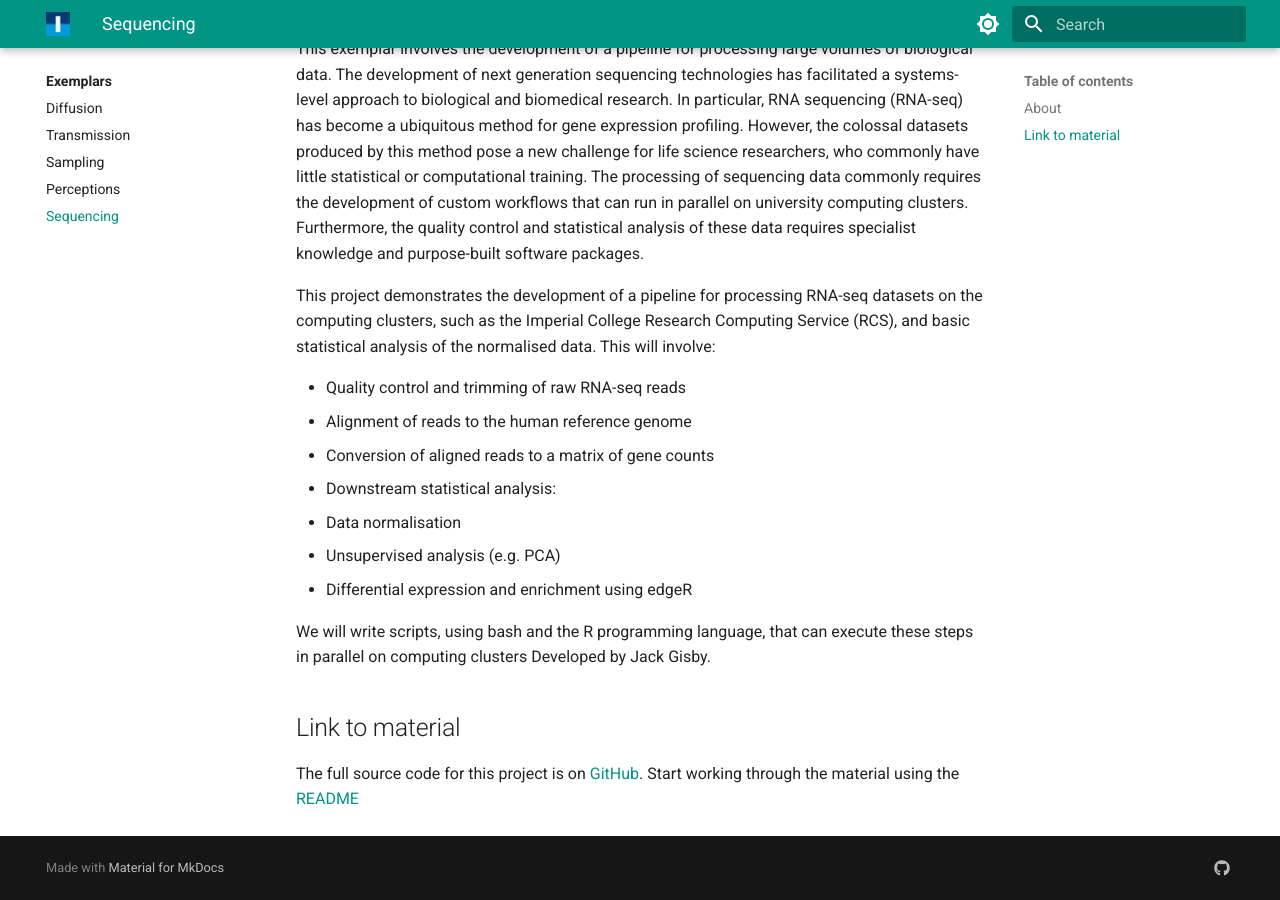
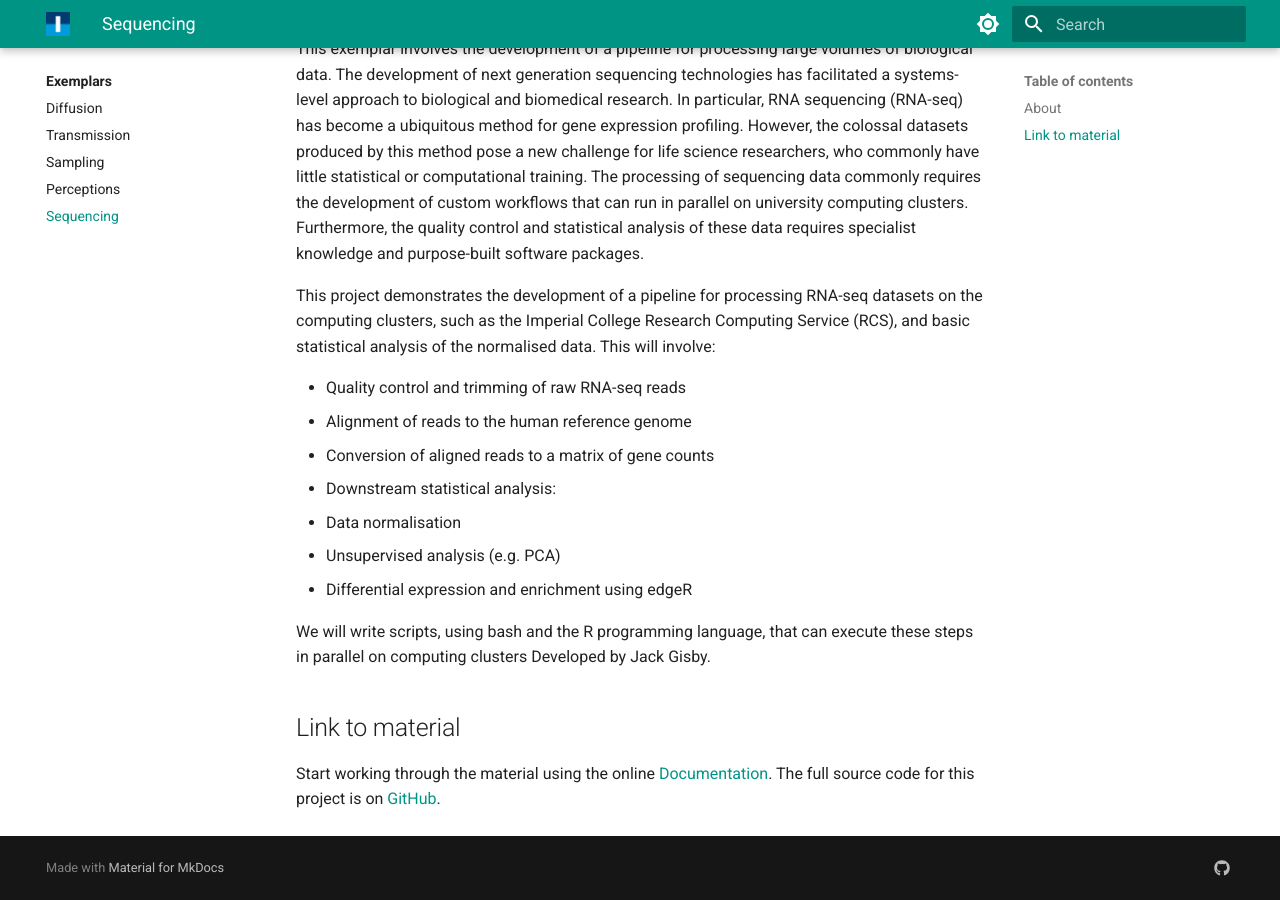
Before and after one commit to ImperialCollegeLondon/ReCoDE-home, an MkDocs documentation site: the page built from docs/exemplars/rnaseq.md, in a window 1280 px wide and 900 px high, scrolled down 518 px. Built offline with MkDocs 1.6.1 and Material for MkDocs 9.7.7, drawn with Linux system fonts in a browser that asks for light colours.

Commit message:
docs: add link to mkdocs documentation

```diff
--- a/docs/exemplars/rnaseq.md
+++ b/docs/exemplars/rnaseq.md
@@ -31,5 +31,5 @@
 
 ## Link to material
 
+Start working through the material using the online [Documentation](https://imperialcollegelondon.github.io/ReCoDE_rnaseq_pipeline/).
 The full source code for this project is on [GitHub](https://github.com/ImperialCollegeLondon/ReCoDE_rnaseq_pipeline).
-Start working through the material using the [README](https://github.com/ImperialCollegeLondon/ReCoDE_rnaseq_pipeline#recode-rna-seq)
```
